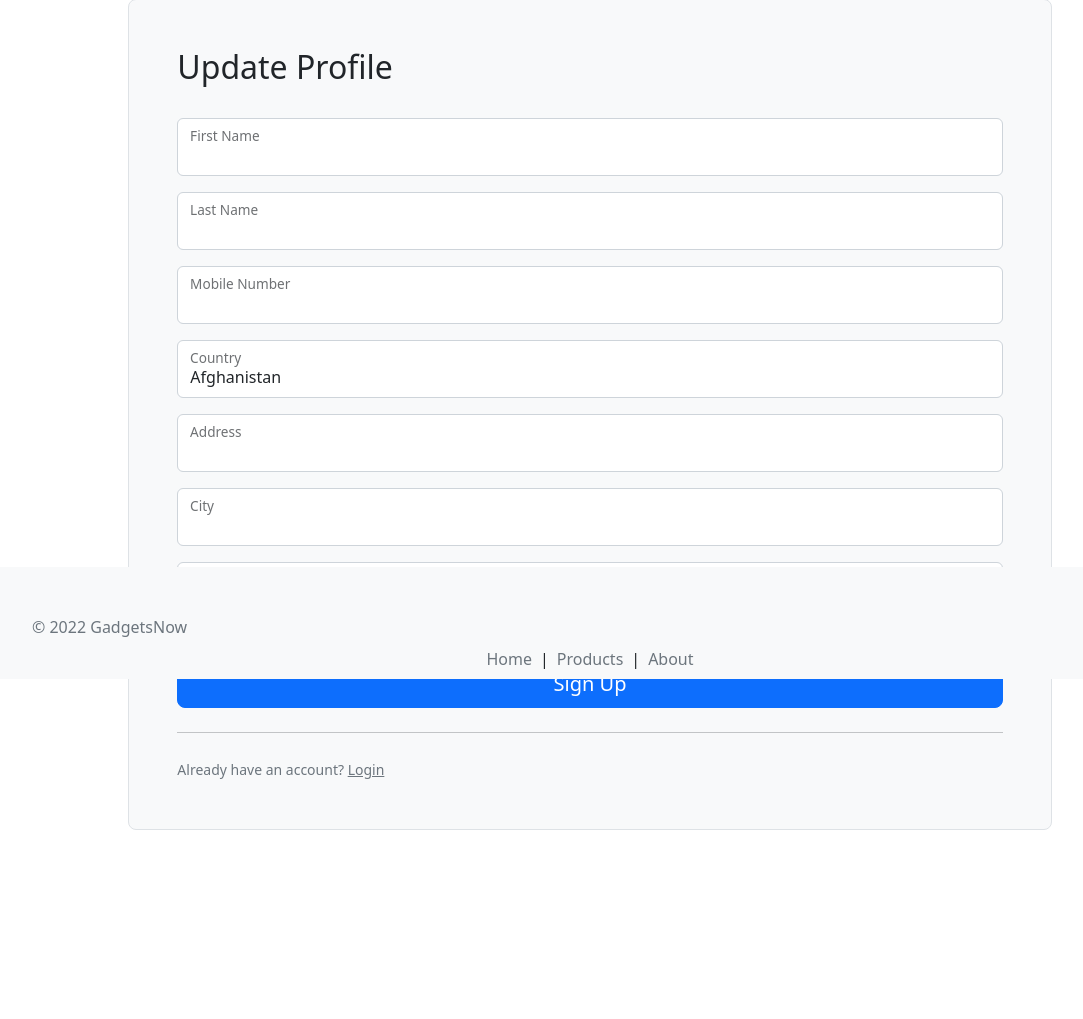
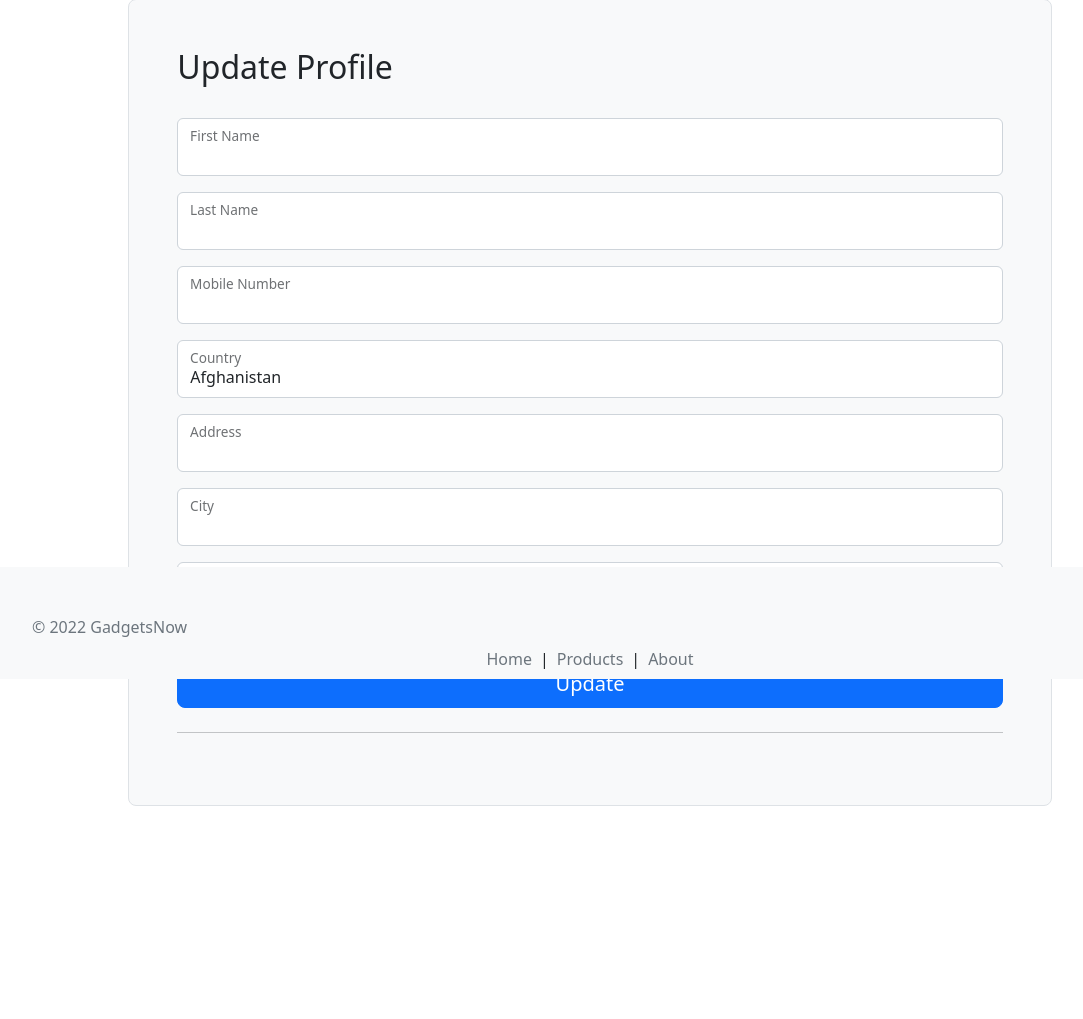
Before and after one commit to ziyingb/GadgetsNow, a Flask app: template app/templates/user_information.html in a window 1280 px wide. Shown: the part 121-1140 px from the top of the page, without its empty margins (50-1133 px from the left). After the commit the page ends 927 px from the top, so only its background shows below. Run offline with Flask 2, Linux system fonts and the light colour scheme; the template is opened without the code that fills it: values that come from a table or form of the project are taken from there, others are empty; some libraries are stand-ins or nearby versions.

Commit message:
update button

```diff
--- a/app/templates/user_information.html
+++ b/app/templates/user_information.html
@@ -72,11 +72,8 @@
             {% endif %}
         </p>
         <br />
-        <button class="w-100 btn btn-lg btn-primary" type="submit">Sign Up</button>
+        <button class="w-100 btn btn-lg btn-primary" type="submit">Update</button>
         <hr class="my-4">
-        <small class="text-muted">
-            Already have an account? <a href="{{ url_for('auth.login') }}" class="text-right">Login</a>
-        </small>
     </form>
 </div>
 {% endblock %}
```
